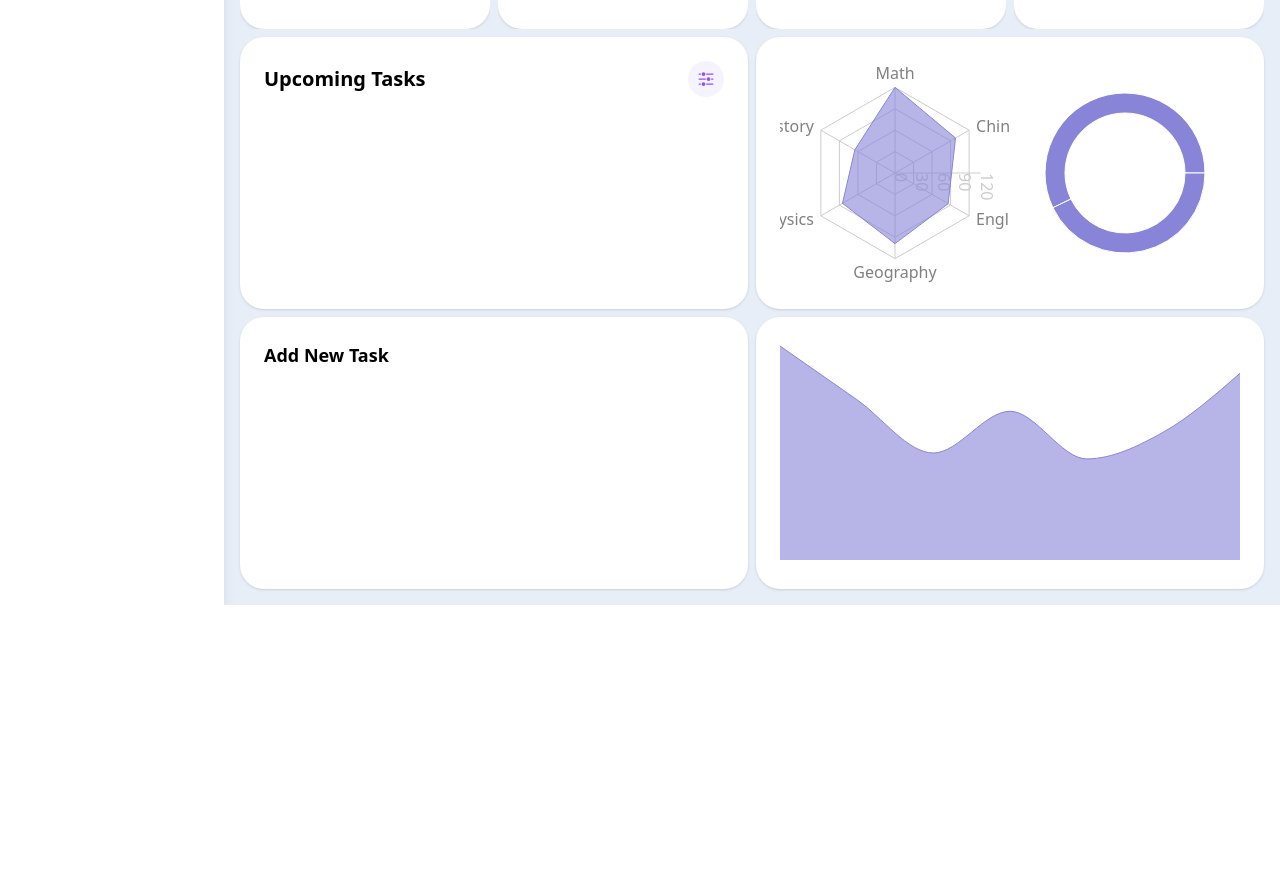
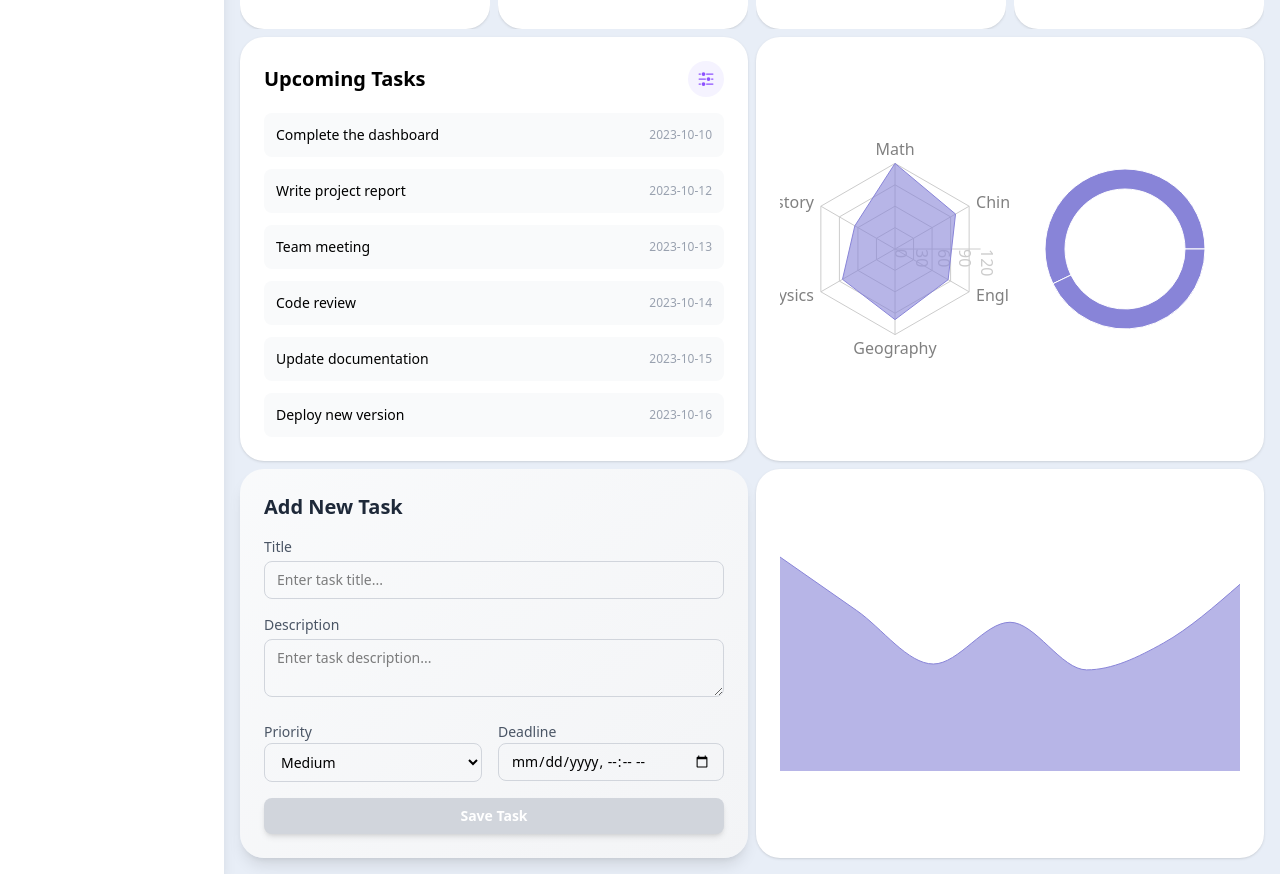
Before and after one commit to Abhishek-iiit-surat/Todo-On-Steriods, a React (Vite) app in the folder client/: page / in a window 1280 px wide. Shown: the part 211-1085 px from the top of the page. Before the commit the page ends 816 px from the top, so only its background shows below. Built offline with nearby package versions, Linux system fonts and the light colour scheme.

Commit message:
feat: AddTask functionality

```diff
--- a/client/src/components/cards/AddTaskCard.jsx
+++ b/client/src/components/cards/AddTaskCard.jsx
@@ -1,46 +1,114 @@
-import React from 'react'
-import { useState } from "react";
+import React, { useState } from "react";
 import { useTaskStore } from "../../store/taskStore";
+
 function AddTaskCard() {
+    const addTask = useTaskStore((state) => state.addTask);
+
     const [title, setTitle] = useState("");
-    const [date, setDate] = useState("");
-    const addTask = useTaskStore((s) => s.addTask);
+    const [description, setDescription] = useState("");
+    const [priority, setPriority] = useState("medium");
+    const [deadline, setDeadline] = useState("");
 
-    function onSave(e) {
-        e.preventDefault();
-        if (!title.trim()) return;
-        addTask({ title: title.trim(), date: date || null, done: false });
+    const handleGenerateTitle = () => setTitle("✨ AI Suggested Task Title");
+    const handleRefineDescription = () =>
+        setDescription(description + " (Refined by AI ✨)");
+    const handleSave = () => {
+        addTask({ title, description, priority, deadline });
         setTitle("");
-        setDate("");
-    }
+        setDescription("");
+        setPriority("medium");
+        setDeadline("");
+    };
 
     return (
-        <div className="bg-white rounded-3xl p-6 h-full shadow" >
-            <h3 className="text-lg font-semibold mb-3">Add New Task</h3>
-            {/* <form onSubmit={onSave} className="flex flex-col gap-3">
+        <div className="bg-gradient-to-br from-gray-50 to-gray-100 rounded-3xl p-6 shadow-lg space-y-4 max-w-xl mx-auto">
+            <h3 className="text-xl font-semibold text-gray-800">Add New Task</h3>
+
+            {/* Title */}
+            <div className="space-y-1">
+                <div className="flex items-center justify-between">
+                    <label className="text-sm font-medium text-gray-600">Title</label>
+                    {description && (
+                        <button
+                            type="button"
+                            onClick={handleGenerateTitle}
+                            className="text-blue-500 text-xs font-medium flex items-center gap-1 hover:underline"
+                        >
+                            <span>✨ AI</span>
+                        </button>
+                    )}
+                </div>
                 <input
+                    className="w-full px-3 py-2 border border-gray-300 rounded-lg focus:outline-none focus:ring-2 focus:ring-blue-400 transition text-sm"
+                    placeholder="Enter task title..."
                     value={title}
                     onChange={(e) => setTitle(e.target.value)}
-                    className="p-2 rounded-md border"
-                    placeholder="Task title"
                 />
-                <input
-                    value={date}
-                    onChange={(e) => setDate(e.target.value)}
-                    type="date"
-                    className="p-2 rounded-md border"
+            </div>
+
+            {/* Description */}
+            <div className="space-y-1">
+                <div className="flex items-center justify-between">
+                    <label className="text-sm font-medium text-gray-600">Description</label>
+                    {description && (
+                        <button
+                            type="button"
+                            onClick={handleRefineDescription}
+                            className="text-blue-500 text-xs font-medium flex items-center gap-1 hover:underline"
+                        >
+                            <span>✨ Refine</span>
+                        </button>
+                    )}
+                </div>
+                <textarea
+                    className="w-full px-3 py-2 border border-gray-300 rounded-lg focus:outline-none focus:ring-2 focus:ring-blue-400 transition text-sm"
+                    placeholder="Enter task description..."
+                    rows={2}
+                    value={description}
+                    onChange={(e) => setDescription(e.target.value)}
                 />
-                <div className="flex justify-end">
-                    <button
-                        type="submit"
-                        className="px-4 py-2 rounded-lg bg-indigo-600 text-white"
+            </div>
+
+            {/* Priority & Deadline side by side */}
+            <div className="flex gap-4">
+                <div className="flex-1 space-y-1">
+                    <label className="text-sm font-medium text-gray-600">Priority</label>
+                    <select
+                        value={priority}
+                        onChange={(e) => setPriority(e.target.value)}
+                        className="w-full px-3 py-2 border border-gray-300 rounded-lg focus:outline-none focus:ring-2 focus:ring-blue-400 transition text-sm"
                     >
-                        Save
-                    </button>
+                        <option value="low">Low</option>
+                        <option value="medium">Medium</option>
+                        <option value="high">High</option>
+                    </select>
                 </div>
-            </form> */}
+                <div className="flex-1 space-y-1">
+                    <label className="text-sm font-medium text-gray-600">Deadline</label>
+                    <input
+                        type="datetime-local"
+                        value={deadline}
+                        onChange={(e) => setDeadline(e.target.value)}
+                        className="w-full px-3 py-2 border border-gray-300 rounded-lg focus:outline-none focus:ring-2 focus:ring-blue-400 transition text-sm"
+                    />
+                </div>
+            </div>
+
+            {/* Save button */}
+            <div>
+                <button
+                    onClick={handleSave}
+                    disabled={!title || !description}
+                    className={`w-full px-4 py-2 rounded-lg text-white font-semibold shadow-md transition text-sm ${title && description
+                            ? "bg-gradient-to-r from-blue-500 to-blue-600 hover:from-blue-600 hover:to-blue-700"
+                            : "bg-gray-300 cursor-not-allowed"
+                        }`}
+                >
+                    Save Task
+                </button>
+            </div>
         </div>
     );
 }
 
-export default AddTaskCard
+export default AddTaskCard;
--- a/client/src/features/tasks/TaskList.jsx
+++ b/client/src/features/tasks/TaskList.jsx
@@ -11,12 +11,6 @@ export default function TaskList() {
                     className="flex items-center justify-between p-3 bg-gray-50 rounded-lg"
                 >
                     <div className="flex items-center gap-3">
-                        <input
-                            type="checkbox"
-                            checked={t.done}
-                            onChange={() => toggleDone(t.id)}
-                            className="w-4 h-4"
-                        />
                         <div className="text-sm">{t.title}</div>
                     </div>
                     {t.date && <div className="text-xs text-gray-400">{t.date}</div>}
--- a/client/src/store/taskStore.js
+++ b/client/src/store/taskStore.js
@@ -1,12 +1,20 @@
 import { create } from "zustand";
 
-export const useTaskStore = create((set)=>{
-    return  {
-        tasks : [],
-        addTask: (task)=>{
-           set((state)=>{
-            return {tasks: [...state.tasks, task]};
-           })
+export const useTaskStore = create((set) => {
+    return {
+        tasks: [
+            { title: "Complete the dashboard", date: "2023-10-10", done: false, id: 1 },
+            { title: "Write project report", date: "2023-10-12", done: false, id: 2 },
+            { title: "Team meeting", date: "2023-10-13", done: false, id: 3 },
+            { title: "Code review", date: "2023-10-14", done: false, id: 4 },
+            { title: "Update documentation", date: "2023-10-15", done: false, id: 5 },
+            { title: "Deploy new version", date: "2023-10-16", done: false, id: 6 }
+        ]
+        ,
+        addTask: (task) => {
+            set((state) => {
+                return { tasks: [...state.tasks, task] };
+            })
         }
     };
 })
```
Also changed, not shown: client/package.json (+7 -1 lines), client/src/pages/DashBoard.jsx (+5 -2 lines), 1 other file (tests, documents, lock files or other folders).
